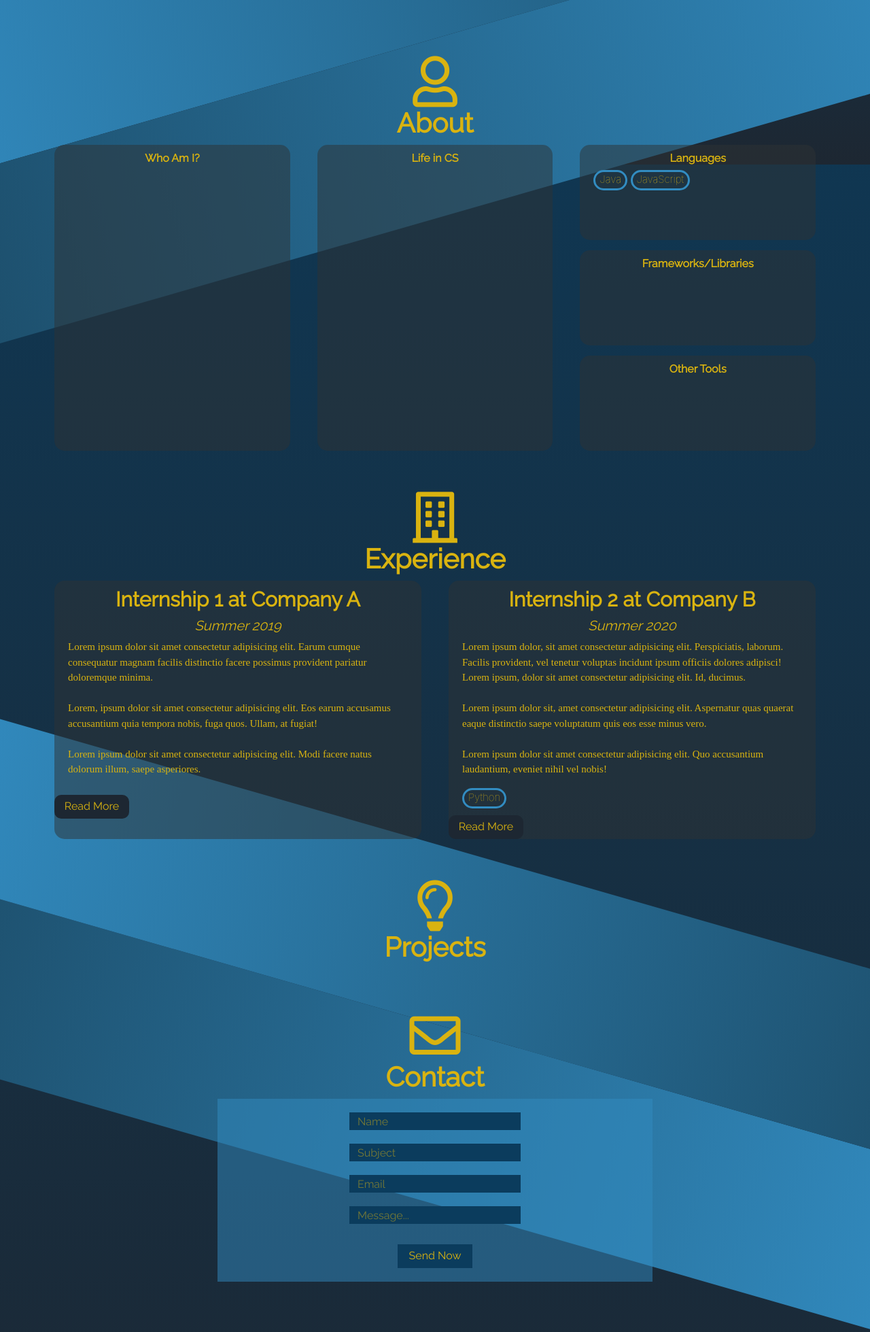
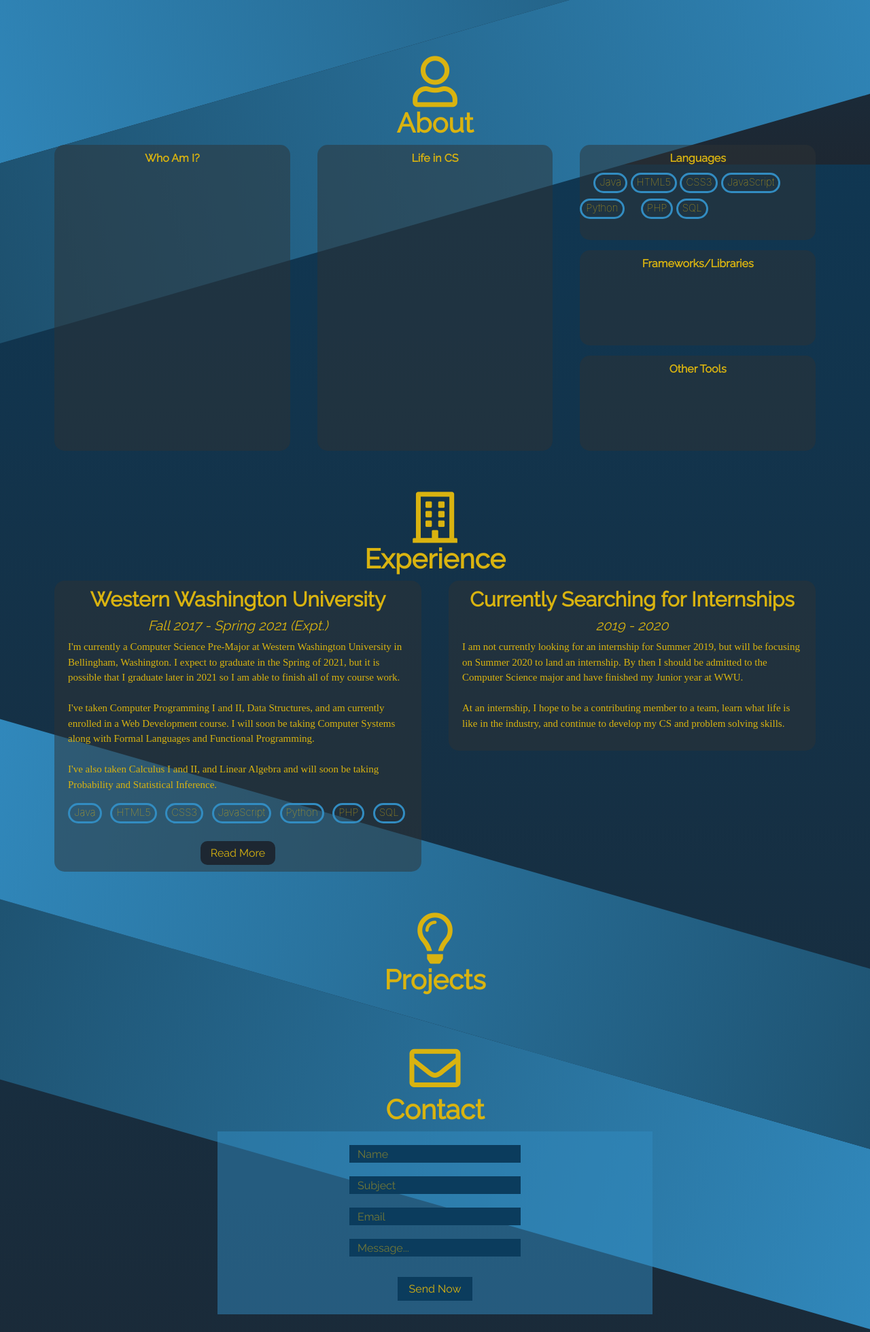
Before and after one commit to JohnHenry-Ward/Portfolio_old, a PHP site: page / in a window 1280 px wide. Shown: the part 558-2517 px from the top of the page at 68% size. Run offline with PHP 8.4, Linux system fonts and the light colour scheme; some libraries are stand-ins or nearby versions; some web fonts are replaced.

Commit message:
added WWU and internship to exp, added lang to about

```diff
--- a/css/main.css
+++ b/css/main.css
@@ -247,6 +247,7 @@ header a:hover{
 .languages{
     background-color: var(--dark-bg-transparent);
     border-radius: 15px;
+    display: inline-block;
 }
 
 .skills h6{
@@ -257,7 +258,7 @@ header a:hover{
     color: var(--yellow-color);
 }
 
-.java{
+.abtLang1{
     border: 3px solid var(--light-blue);
     color: var(--yellow-color);
     text-align: center;
@@ -271,9 +272,11 @@ header a:hover{
     height: 30px;
     font-size: 15px;
     font-weight: lighter;
+    margin-bottom: 4px;
+    margin-top: 4px;
 }
 
-.javaScript{
+.abtLang{
     border: 3px solid var(--light-blue);
     color: var(--yellow-color);
     text-align: center;
@@ -286,6 +289,8 @@ header a:hover{
     height: 30px;
     font-size: 15px;
     font-weight: lighter;
+    margin-bottom: 4px;
+    margin-top: 4px;
 }
 
 .frameworks{
@@ -355,6 +360,8 @@ header a:hover{
 .internship2{
     background-color: var(--dark-bg-transparent);
     border-radius: 15px;
+    padding-bottom: 10px;
+    height: 250px;
 }
 
 .internshipText{
@@ -367,7 +374,7 @@ header a:hover{
     font-size: 15px;
 }
 
-.intPython{
+.intLang1{
     border: 3px solid var(--light-blue);
     color: var(--yellow-color);
     text-align: center;
@@ -376,11 +383,27 @@ header a:hover{
     padding-right: 6px;
     padding-top: 0;
     padding-bottom: 0;
+    margin-left: 20px;
     border-radius: 15px;
     height: 30px;
     font-size: 15px;
     font-weight: lighter;
-    margin-left: 20px;
+}
+
+.intLang{
+    border: 3px solid var(--light-blue);
+    color: var(--yellow-color);
+    text-align: center;
+    display: inline-block;
+    padding-left: 6px;
+    padding-right: 6px;
+    padding-top: 0;
+    padding-bottom: 0;
+    margin-left: 8px;
+    border-radius: 15px;
+    height: 30px;
+    font-size: 15px;
+    font-weight: lighter;
 }
 
 
@@ -392,11 +415,13 @@ header a:hover{
     border-radius: 10px;
     width: 110px;
     height: 35px;
-    text-align: center;
-    vertical-align: center;
     margin-top: 10px;
     font-family: 'Raleway';
     font-weight: normal;
+    display: block;
+    margin-left: auto;
+    margin-right: auto;
+
 
 }
 
--- a/index.html
+++ b/index.html
@@ -90,12 +90,13 @@
       <div class="skills">
         <div class="languages">
           <h6>Languages</h6>
-          <div class="java">
-            <p>Java</p>
-          </div>
-          <div class="javaScript">
-            <p>JavaScript</p>
-          </div>
+            <p class="abtLang1">Java</p>
+            <p class="abtLang">HTML5</p>
+            <p class="abtLang">CSS3</p>
+            <p class="abtLang">JavaScript</p>
+            <p class="abtLang">Python</p>
+            <p class="abtLang1">PHP</p>
+            <p class="abtLang">SQL</p>
         </div>
 
         <div class="frameworks">
@@ -117,29 +118,34 @@
     </div>
     <div class="experienceMain">
       <div class="internship1">
-        <h4 class="internshipTitle">Internship 1 at Company A</h4>
-        <h6 class="internshipSubTitle">Summer 2019</h6>
+        <h4 class="internshipTitle">Western Washington University</h4>
+        <h6 class="internshipSubTitle">Fall 2017 - Spring 2021 (Expt.)</h6>
         <p class="internshipText">
-          Lorem ipsum dolor sit amet consectetur adipisicing elit. Earum cumque consequatur magnam facilis distinctio facere possimus provident pariatur doloremque minima. <br> <br>
-          Lorem, ipsum dolor sit amet consectetur adipisicing elit. Eos earum accusamus accusantium quia tempora nobis, fuga quos. Ullam, at fugiat! <br> <br>
-          Lorem ipsum dolor sit amet consectetur adipisicing elit. Modi facere natus dolorum illum, saepe asperiores.
+          I'm currently a Computer Science Pre-Major at Western Washington University in Bellingham, Washington. I expect to graduate in the Spring of 2021, but it is possible that I graduate later in 2021 so I am able to finish all of my course work.  <br> <br>
+          I've taken Computer Programming I and II, Data Structures, and am currently enrolled in a Web Development course. I will soon be taking Computer Systems along with Formal Languages and Functional Programming. <br> <br>
+          I've also taken Calculus I and II, and Linear Algebra and will soon be taking Probability and Statistical Inference.
         </p>
+        <div class="internshipLang">
+          <p class="intLang1">Java</p>
+          <p class="intLang">HTML5</p>
+          <p class="intLang">CSS3</p>
+          <p class="intLang">JavaScript</p>
+          <p class="intLang">Python</p>
+          <p class="intLang">PHP</p>
+          <p class="intLang">SQL</p>
+        </div>
         <button class="internshipBtn"><a>Read More</a></button>
       </div>
       <div class="internship2">
-        <h4 class="internshipTitle">Internship 2 at Company B</h4>
-        <h6 class="internshipSubTitle">Summer 2020</h6>
+        <h4 class="internshipTitle">Currently Searching for Internships</h4>
+        <h6 class="internshipSubTitle">2019 - 2020</h6>
         <p class="internshipText">
-          Lorem ipsum dolor, sit amet consectetur adipisicing elit. Perspiciatis, laborum. Facilis provident, vel tenetur voluptas incidunt ipsum officiis dolores adipisci! Lorem ipsum, dolor sit amet consectetur adipisicing elit. Id, ducimus. <br> <br>
-          Lorem ipsum dolor sit, amet consectetur adipisicing elit. Aspernatur quas quaerat eaque distinctio saepe voluptatum quis eos esse minus vero. <br> <br>
-          Lorem ipsum dolor sit amet consectetur adipisicing elit. Quo accusantium laudantium, eveniet nihil vel nobis!
+          I am not currently looking for an internship for Summer 2019, but will be focusing on Summer 2020 to land an internship. By then I should be admitted to the Computer Science major and have finished my Junior year at WWU. <br> <br>
+          At an internship, I hope to be a contributing member to a team, learn what life is like in the industry, and continue to develop my CS and problem solving skills.
         </p>
         <div class="internshipLang">
-          <div class="intPython">
-            <p>Python</p>
-          </div>
         </div>
-        <button class="internshipBtn"><a>Read More</a></button>
+        <!-- <button class="internshipBtn"><a>Read More</a></button> -->
       </div>
     </div>
   </section>
```
Also changed, not shown: package-lock.json.
